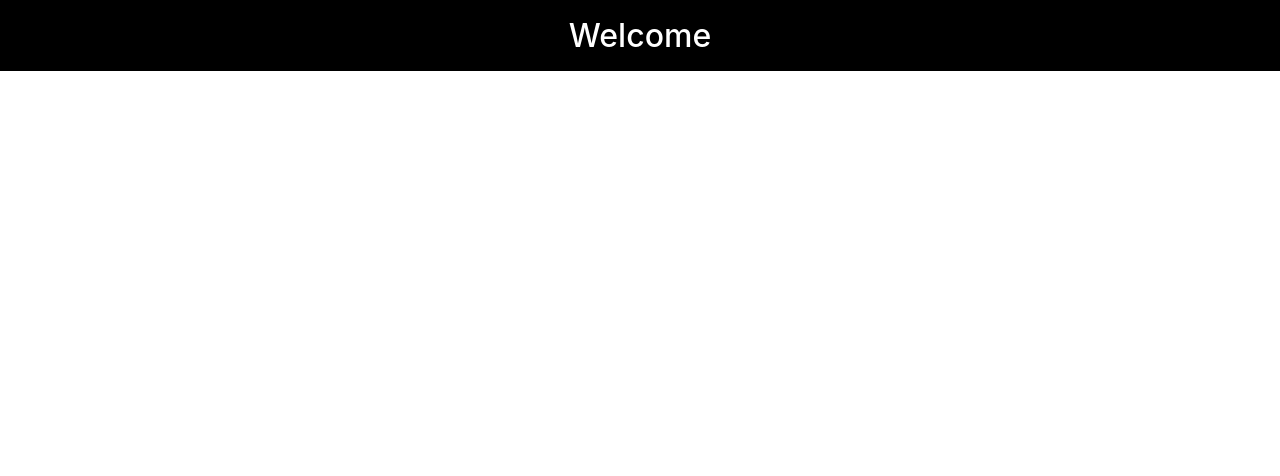
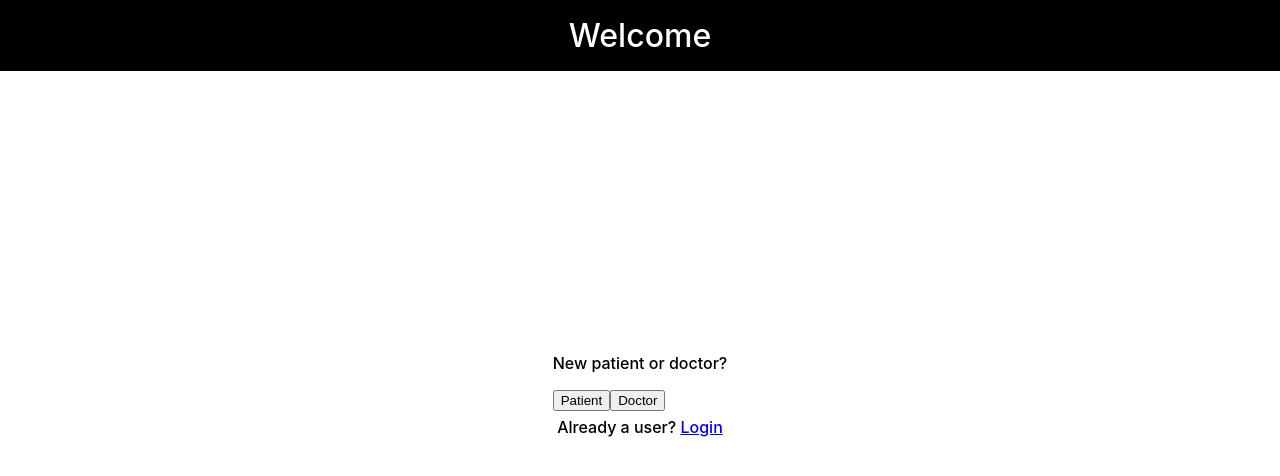
Before and after one commit to harhacking/cs520-project, a React (Create React App) app in the folder patient_tracker_fe/: page /presignup in a window 1280 px wide. Before the commit this address had no page. Shown: the top 476 px of the page. Built offline with nearby package versions, Linux system fonts and the light colour scheme.

Commit message:
determine patient or doctor

```diff
--- a/patient_tracker_fe/src/App.js
+++ b/patient_tracker_fe/src/App.js
@@ -1,10 +1,11 @@
 import './App.css';
 import AppointmentCard from './Components/AppointmentCard';
 import Navbar from './Components/Navbar';
-import Login from './Pages/Login';
+import Login from "./Pages/Login";
 import Signup from "./Pages/Signup";
 import Home from './Pages/Home';
 import {Routes, Route} from "react-router-dom"
+import PreSignup from './Pages/PreSignup';
 
 function App() {
   return (
@@ -14,6 +15,7 @@ function App() {
         <Route path='/' exact element={<Login />}/>
         <Route path='/signup' exact  element={<Signup />}/>
         <Route path='/home' exact element={<Home />}/>
+        <Route path='/presignup' exact element={<PreSignup/>}/>
 
       </Routes>
 
--- a/patient_tracker_fe/src/Pages/Login.js
+++ b/patient_tracker_fe/src/Pages/Login.js
@@ -96,7 +96,7 @@ function Login() {
         <button type="submit">Login</button>
       </form>
       <p>
-        Don't have an account? <Link to="/signup">Sign up</Link>
+        Don't have an account? <Link to="/presignup">Sign up</Link>
       </p>
     </div>
   );
--- /dev/null
+++ b/patient_tracker_fe/src/Pages/PreSignup.js
@@ -0,0 +1,26 @@
+import React from 'react';
+import {Link, useNavigate} from "react-router-dom";
+import classes from "../Styles/Login.module.css"
+
+function PreSignup() {
+    return (
+      <div
+        className={classes.loginContainer}
+      >
+        <form
+          // className={classes.loginForm}
+        >
+          <p>New patient or doctor?</p>
+            <div>
+              <button onClick={() => alert('Button 1 clicked')}>Patient</button>
+              <button onClick={() => alert('Button 2 clicked')}>Doctor</button>
+            </div>
+          </form>
+          <p>
+            Already a user? <Link to="/">Login</Link>
+          </p>
+      </div>
+    );
+}
+
+export default PreSignup;
--- a/patient_tracker_fe/src/Pages/Signup.js
+++ b/patient_tracker_fe/src/Pages/Signup.js
@@ -43,7 +43,6 @@ function Signup() {
       [name]: value
     })
   }
-
 
   return (
     <div className={classes.signupContainer}>
```
Also changed, not shown: 1 other file (tests, documents, lock files or other folders).
